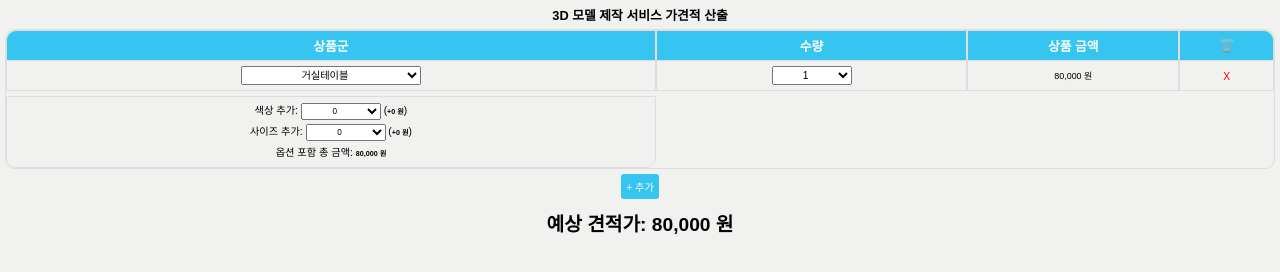
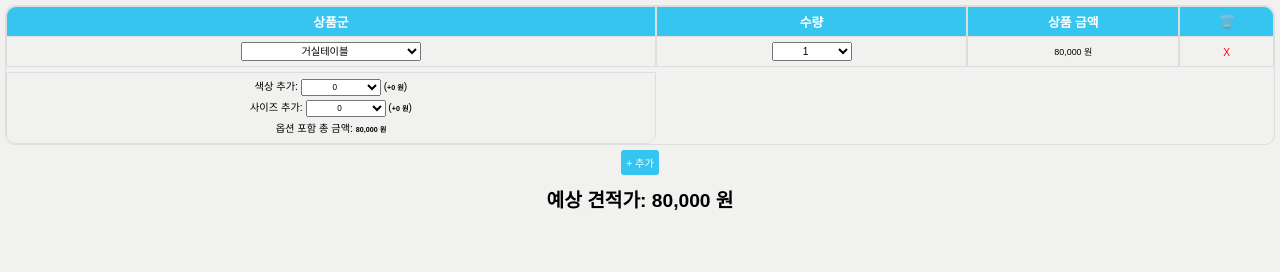
Before and after one commit to CLFXR/calc, a plain HTML site: page calc.html in a window 1280 px wide. Drawn offline with Linux system fonts and the light colour scheme.

Commit message:
Update calc.html

```diff
--- a/calc.html
+++ b/calc.html
@@ -155,7 +155,6 @@
 
 <body>
 
-    <h1>3D 모델 제작 서비스 가견적 산출</h1>
 
     <table id="productTable">
         <thead>
```
